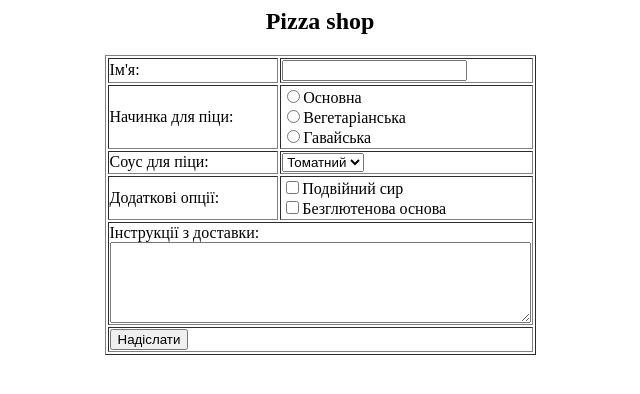
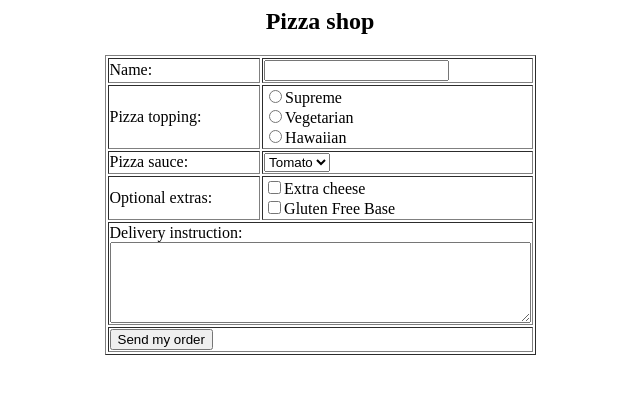
Before and after one commit to DidukhIvan/DidukhLabs, a plain HTML site: page lab3.html in a window 1280 px wide. Shown: the whole page, without its empty margins (320-960 px from the left). Drawn offline with Linux system fonts and the light colour scheme.

Commit message:
Update lab3.html

```diff
--- a/lab3.html
+++ b/lab3.html
@@ -7,54 +7,54 @@
   <h2>Pizza shop</h2>
   <table border="1">
     <tr>
-      <td><label for="name">Ім'я:</label></td>
+      <td><label for="name">Name:</label></td>
       <td><input type="text" id="name" name="name"></td>
     </tr>
         <tr>
-      <td><label for="topping">Начинка для піци:</label></td>
+      <td><label for="topping">Pizza topping:</label></td>
       <td><label>
                 <div class="circle">
-                    <input type="radio" name="topping" value="supreme">Основна
+                    <input type="radio" name="topping" value="supreme">Supreme
                 </div>
             </label>
             <label>
                 <div class="circle">
-                    <input type="radio" name="topping" value="vegetarian">Вегетаріанська
+                    <input type="radio" name="topping" value="vegetarian">Vegetarian
                 </div>
             </label>
             <label>
                 <div class="circle">
-                    <input type="radio" name="topping" value="hawaiian">Гавайська
+                    <input type="radio" name="topping" value="hawaiian">Hawaiian
                 </div>
             </label></td>
     </tr>
     <tr>
-      <td><label for="sauce">Соус для піци:</label></td>
+      <td><label for="sauce">Pizza sauce:</label></td>
       <td><select id="sauce" name="sauce">
-                <option value="tomato">Томатний</option>
-                <option value="white">Білий</option>
+                <option value="tomato">Tomato</option>
+                <option value="white">Ranch</option>
               </select></td>
     </tr>
     <tr>
-      <td><label for="extras">Додаткові опції:</label></td>
+      <td><label for="extras">Optional extras:</label></td>
       <td><label>
                 <div class="square">
-                <input type="checkbox" name="extra" value="cheese">Подвійний сир
+                <input type="checkbox" name="extra" value="cheese">Extra cheese
                 </div>
             </label>
             <label>
                 <div class="square">
-                <input type="checkbox" name="extra" value="noGluten">Безглютенова основа
+                <input type="checkbox" name="extra" value="noGluten">Gluten Free Base
                 </div>
             </label></td>
     </tr>
     <tr>
-      <td colspan="2"><label for="message">Інструкції з доставки:</label><br>
+      <td colspan="2"><label for="message">Delivery instruction:</label><br>
       <textarea id="message" name="message" rows="5" cols="50"></textarea></td>
     </tr>
     <tr>
       <td colspan="2">
-        <input type="submit" value="Надіслати">
+        <input type="submit" value="Send my order">
       </td>
     </tr>
   </table>
```
